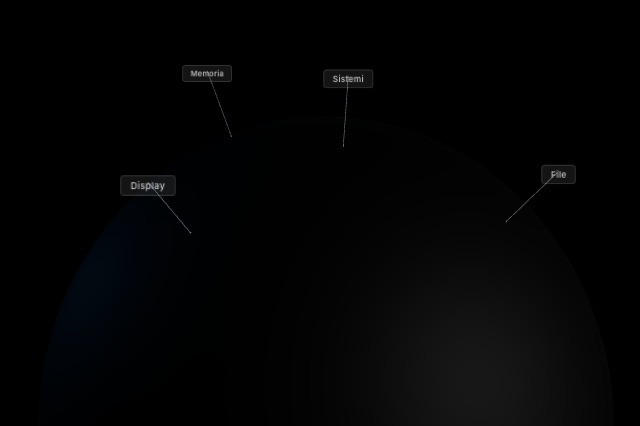
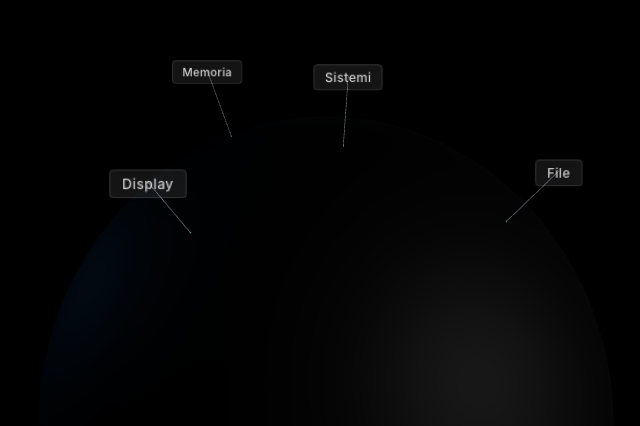
Before and after one commit to cronoagency/algeron-dashboard, a React (Vite) app: page / in a window 1280 px wide. Shown: the part 374-800 px from the top of the page, without its empty margins (314-954 px from the left). Built offline with nearby package versions, Linux system fonts and the light colour scheme.

Commit message:
font 12px, allineato a sinistra

```diff
--- a/src/components/ui/globe.jsx
+++ b/src/components/ui/globe.jsx
@@ -62,17 +62,18 @@ function Marker({ marker, radius, defaultSize, onClick, onHover }) {
           style={{ pointerEvents: isVisible ? "auto" : "none", opacity: isVisible ? 1 : 0, transition: "opacity 0.15s ease-out" }}>
           <span
             style={{
-              fontSize: '8px',
+              fontSize: '12px',
               color: hovered ? '#fff' : 'rgba(255,255,255,0.8)',
               cursor: 'pointer',
               whiteSpace: 'nowrap',
               fontFamily: 'Inter, sans-serif',
               fontWeight: 500,
+              textAlign: 'left',
               background: 'rgba(255,255,255,0.08)',
               backdropFilter: 'blur(12px)',
               WebkitBackdropFilter: 'blur(12px)',
-              padding: '3px 8px',
-              borderRadius: '3px',
+              padding: '4px 10px',
+              borderRadius: '4px',
               border: '0.5px solid rgba(255,255,255,0.12)',
               letterSpacing: '0.03em',
             }}
```
